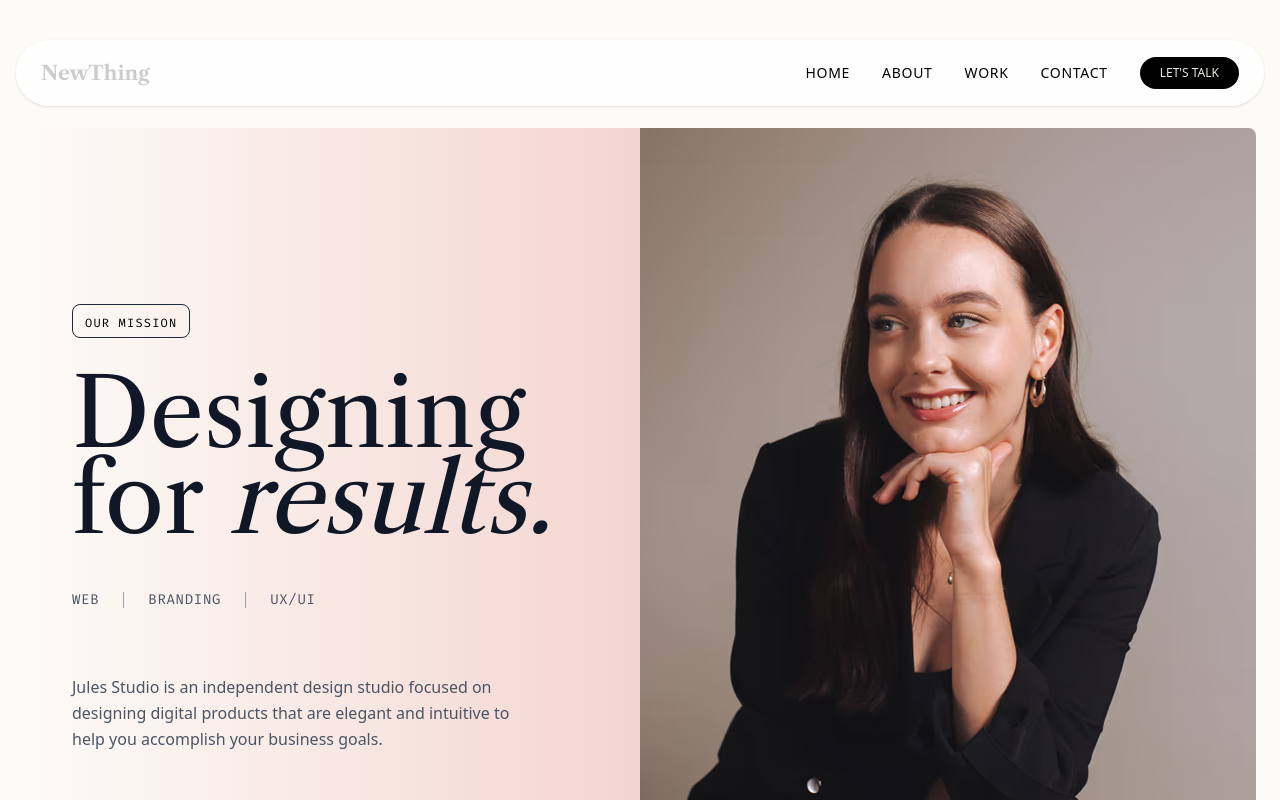
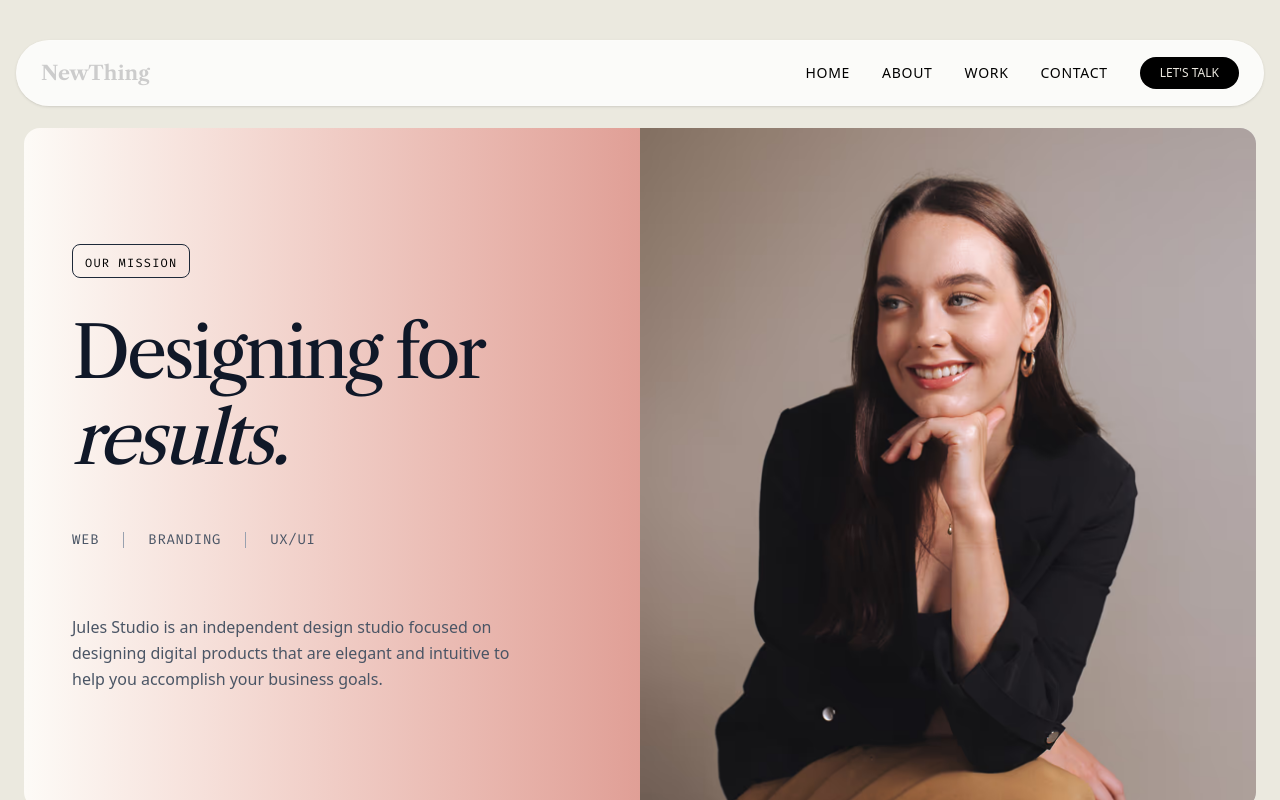
Before and after one commit to PriyaGupta30302/newthing, a Next.js app: page / in a window 1280 px wide. Shown: the top 800 px of the page. Built offline with nearby package versions, Linux system fonts and the light colour scheme.

Commit message:
feat: Add HeroSection component and configure global styles for fonts and base layout.

```diff
--- a/src/app/globals.css
+++ b/src/app/globals.css
@@ -9,7 +9,7 @@
 
 @layer base{
   body{
-    background-color: #ebe8df;
+    background-color: #ebe9df;
   }
   html{
     overflow-x: hidden;
--- a/src/components/HeroSection.js
+++ b/src/components/HeroSection.js
@@ -4,10 +4,10 @@ import Image from "next/image";
 
 export default function HeroSection() {
   return (
-    <section className="bg-[#FDFBF7] min-h-screen pt-24 md:pt-32 flex flex-col justify-center">
+    <section className=" min-h-screen pt-24 md:pt-32 flex flex-col justify-center">
       <div className="max-w-[1360px] mx-auto w-full px-4 md:px-6 flex flex-col md:flex-row items-stretch">
         {/* Left Content Section */}
-        <div className="w-full md:w-1/2 md:pr-12 flex flex-col justify-center relative py-10 md:py-20 overflow-hidden bg-gradient-to-r from-[#FDFBF7] to-[#F3D5D0] rounded-l-lg">
+        <div className="w-full md:w-1/2 md:pr-12 flex flex-col justify-center relative py-10 md:py-20 overflow-hidden bg-gradient-to-r from-[#FDFBF7] to-[#E09F96] rounded-l-2xl">
           <div className="relative z-10 pl-8 md:pl-12 pr-4">
             <div className="inline-block border border-gray-800 rounded-lg px-3 py-1 mb-8">
               <span className="text-xs font-fira tracking-widest uppercase">
@@ -15,7 +15,7 @@ export default function HeroSection() {
               </span>
             </div>
 
-            <h1 className="text-6xl md:text-8xl font-libre font-normal mb-8 md:mb-12 text-gray-900 leading-[0.9]">
+            <h1 className="text-6xl xl:text-7xl font-libre font-normal mb-8 md:mb-12 text-gray-900 leading-[1.2] tracking-tighter">
               Designing for <span className="italic">results.</span>
             </h1>
 
@@ -36,12 +36,12 @@ export default function HeroSection() {
         </div>
 
         {/* Right Image Section */}
-        <div className="w-full md:w-1/2 relative min-h-[100vh] bg-gray-200 rounded-r-lg overflow-hidden">
+        <div className="w-full md:w-1/2 relative min-h-[85vh] bg-gray-200 rounded-r-2xl overflow-hidden">
           <Image
             src="/assets/hero-img.avif"
             alt="Designer portrait"
             fill
-            className="object-cover"
+            className="object-cover object-top"
             priority
           />
         </div>
```
